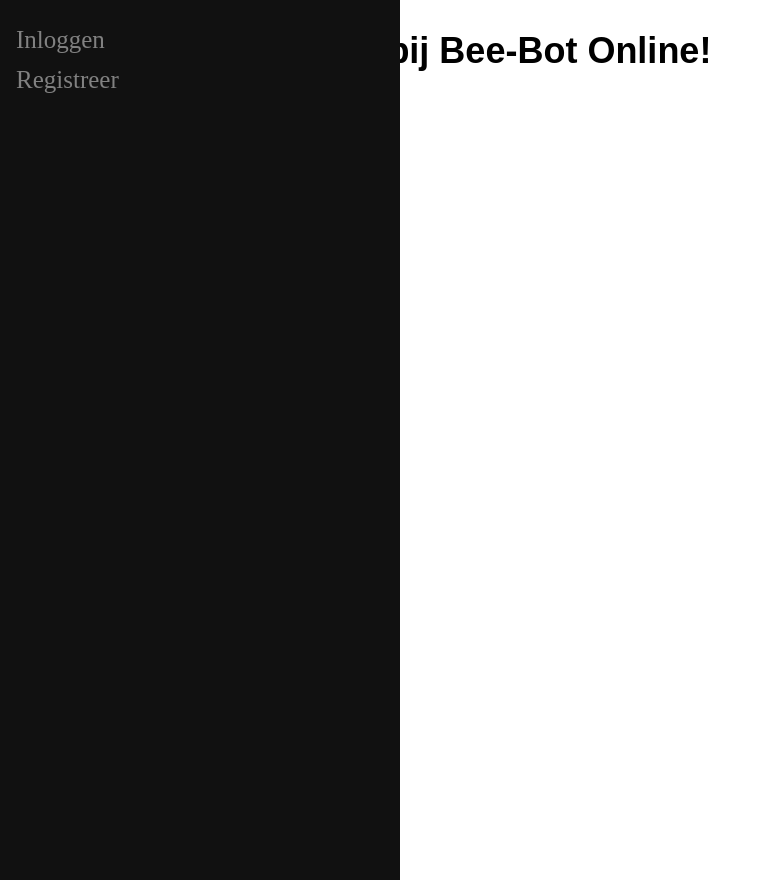
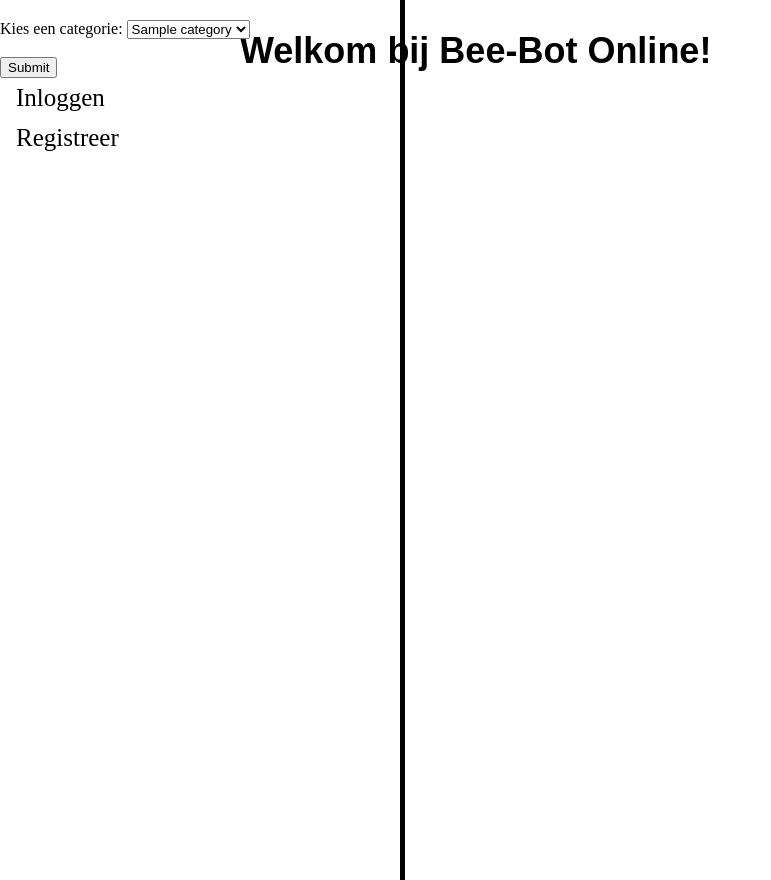
Before and after one commit to TimoHogeveen/BeebotOnline, a Symfony app: template templates/emulator/index.html.twig in a window 1280 px wide. Shown: the whole page, without its empty margins (0-771 px from the left). Run offline with Twig, Linux system fonts and the light colour scheme; the template is opened without the code that fills it: most values are stand-ins (such as "Sample title", 1, 10 or a date in 2020); some libraries are stand-ins or nearby versions.

Commit message:
Category dropdown

```diff
--- a/public/css/emulator.css
+++ b/public/css/emulator.css
@@ -20,7 +20,7 @@
     z-index: 1;
     top: 0;
     left: 0;
-    background-color: #111;
+    border-right: 5px solid rgb(0, 0, 0);
     overflow-x: hidden;
     padding-top: 20px;
   }
@@ -29,12 +29,12 @@
     padding: 6px 8px 6px 16px;
     text-decoration: none;
     font-size: 25px;
-    color: #818181;
+    color: #000000;
     display: block;
   }
 
   .sidenav a:hover {
-    color: #f1f1f1;
+    color: #686868;
   }
 
   .main {
--- a/src/Controller/EmulatorController.php
+++ b/src/Controller/EmulatorController.php
@@ -5,16 +5,19 @@
 use Symfony\Bundle\FrameworkBundle\Controller\AbstractController;
 use Symfony\Component\HttpFoundation\Response;
 use Symfony\Component\Routing\Annotation\Route;
+use App\Entity\Category;
+use App\Repository\CategoryRepository;
 
 class EmulatorController extends AbstractController
 {
     /**
      * @Route("/", name="emulator")
      */
-    public function index(): Response
+    public function index(CategoryRepository $categoryRepository): Response
     {
         return $this->render('emulator/index.html.twig', [
             'controller_name' => 'EmulatorController',
+            'categories' => $categoryRepository->findAll(),
         ]);
     }
 }
--- a/templates/emulator/index.html.twig
+++ b/templates/emulator/index.html.twig
@@ -16,6 +16,20 @@
 </style>
 
 <div class="sidenav">
+<form action="">
+  <label for="category">Kies een categorie:</label>
+  <select name="category" id="category">
+    {% for category in categories  %}
+         <option value="{{ category }}">{{ category }}</option>
+    {% endfor %}
+
+  </select>
+  <br><br>
+  <input type="submit" value="Submit">
+</form>
+
+{# https://craftcms.stackexchange.com/questions/21934/how-to-use-twig-to-pull-drop-down-menu-items-for-a-front-end-form #}
+
 {% if app.user %}
     <a href="{{ path('category_index') }}">Naar categorieën lijst</a>
     <a href="{{ path('mat_index') }}">Naar matten lijst</a>
```
Also changed, not shown: 1 other file.
